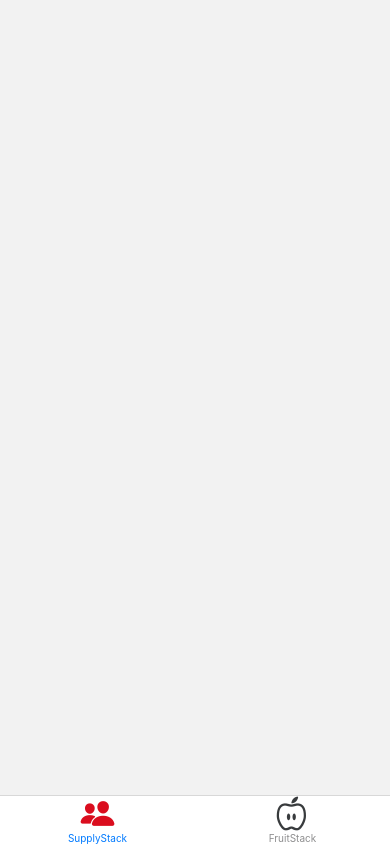
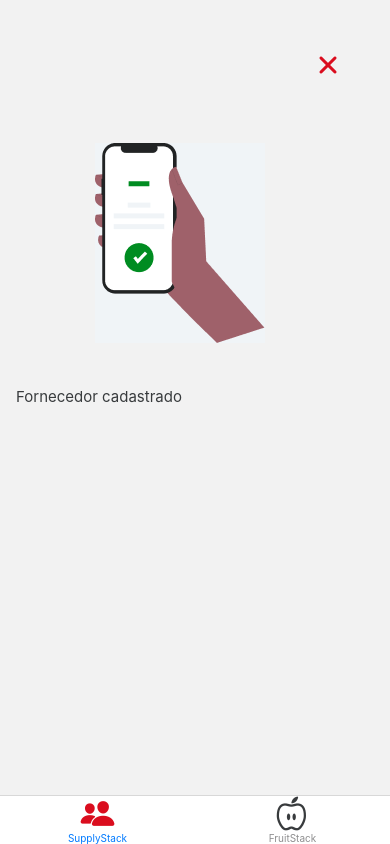
Before and after one commit to Gabriel-Rossi-dev/Barraca-de-Fruta-T, a React Native app: screen /SupplyerFinish in a window 390 px wide. Built offline with nearby package versions, Linux system fonts and the light colour scheme.

Commit message:
update finished image

```diff
--- a/src/screen/Supplyer/SupplyerCPF/index.tsx
+++ b/src/screen/Supplyer/SupplyerCPF/index.tsx
@@ -1,13 +1,26 @@
-import { View, Text } from "react-native";
+import { View, Text, Alert } from "react-native";
 import { styles } from "./styled";
 import { TextInput, TouchableOpacity } from "react-native-gesture-handler";
 import theme from "../../../global/theme/theme";
 import { useNavigation } from "@react-navigation/native";
 import { Ionicons } from "@expo/vector-icons";
 
-function exitRegister(navigation:any){
-  navigation.navigate("SupplyerHome")
-
+function exitRegister(navigation: any) {
+  Alert.alert(
+    "Cancelar Cadastro",
+    "Tem certeza que quer cancelar o cadastro do colaborador?  Você perderá todas as informações inseridas até aqui",
+    [
+      {
+        text: "Não",
+      },
+      {
+        text: "Sim, cancelar",
+        onPress: () => {
+          navigation.navigate("SupplyerHome");
+        },
+      },
+    ]
+  );
 }
 
 export default function SupplyerCPF() {
--- a/src/screen/Supplyer/SupplyerFinish/index.tsx
+++ b/src/screen/Supplyer/SupplyerFinish/index.tsx
@@ -1,10 +1,47 @@
-import {View} from 'react-native'
+import { useNavigation } from "@react-navigation/native";
+import { View, Alert, Image, Text } from "react-native";
+import { TextInput, TouchableOpacity } from "react-native-gesture-handler";
 
+import { Ionicons } from "@expo/vector-icons";
+import { styles } from "./styled";
+import theme from "../../../global/theme/theme";
+import { styled } from "styled-components";
+
+function exitRegister(navigation: any) {
+  Alert.alert(
+    "Cancelar Cadastro",
+    "Tem certeza que quer cancelar o cadastro do colaborador?  Você perderá todas as informações inseridas até aqui",
+    [
+      {
+        text: "Não",
+      },
+      {
+        text: "Sim, cancelar",
+        onPress: () => {
+          navigation.navigate("SupplyerHome");
+        },
+      },
+    ]
+  );
+}
 
 export default function SupplyerFinish() {
-    return (
-      <View>
-
-      </View>
-    );
-  }
+  const navigation: any = useNavigation();
+  return (
+    <View>
+      <TouchableOpacity onPress={() => exitRegister(navigation)}>
+        <Ionicons
+          style={styles.exit}
+          name={"ios-close"}
+          size={36}
+          color={theme.colors.lightGray}
+        />
+      </TouchableOpacity>
+      <Image style ={styles.imageDone}
+      source={require("../../../../assets/undraw-confirmed-re-sef-711.png")} />
+      <Text style ={styles.titleSupplyer}>
+        Fornecedor cadastrado
+      </Text>
+    </View>
+  );
+}
--- /dev/null
+++ b/src/screen/Supplyer/SupplyerFinish/styled.ts
@@ -0,0 +1,57 @@
+import { StyleSheet } from "react-native";
+import theme from "../../../global/theme/theme";
+
+export const styles = StyleSheet.create({
+  exit: {
+    color: theme.colors.primary,
+    fontSize: 32,
+    marginTop: 48,
+    marginStart: 312,
+    marginEnd: 16,
+  },
+  chevronForwardPrimary: {
+    marginTop:2,
+    fontSize: 24,
+    color: theme.colors.primary,
+  },
+  titleText: {
+    marginTop: 26,
+    marginStart: 16,
+    fontSize: 13,
+    color: theme.colors.primary,
+  },
+  titleSupplyer: {
+    marginEnd: 16,
+    marginTop: 44,
+    marginStart: 16,
+    fontSize: 15,
+    color: theme.colors.darkGray,
+  },
+  InputText: {
+    fontSize: 24,
+    marginTop: 24,
+    marginStart: 16,
+  },
+  buttonNext: {
+    marginTop: 320,
+    marginBottom: 40,
+    borderColor: theme.colors.primary,
+    height: 40,
+    marginStart:20,
+    marginEnd:20,
+    borderRadius: 20,
+    borderWidth: 1.5,
+    justifyContent: 'center',
+    alignItems: 'center',
+    flexDirection: 'row',
+  },
+  buttonText: {
+    color: theme.colors.primary,
+    fontSize: 13,
+  },
+  imageDone: {
+    marginTop: 60,
+    marginStart: 95,
+    marginEnd: 95.5,
+  }
+});
--- a/src/screen/Supplyer/SupplyerFruits/index.tsx
+++ b/src/screen/Supplyer/SupplyerFruits/index.tsx
@@ -1,16 +1,34 @@
-import { View, Text } from "react-native";
+import { View, Text, Alert } from "react-native";
 import { styles } from "./styled";
 import { TextInput, TouchableOpacity } from "react-native-gesture-handler";
 import theme from "../../../global/theme/theme";
 import { useNavigation } from "@react-navigation/native";
 import { Ionicons } from "@expo/vector-icons";
 
+function exitRegister(navigation: any) {
+  Alert.alert(
+    "Cancelar Cadastro",
+    "Tem certeza que quer cancelar o cadastro do colaborador?  Você perderá todas as informações inseridas até aqui",
+    [
+      {
+        text: "Não",
+      },
+      {
+        text: "Sim, cancelar",
+        onPress: () => {
+          navigation.navigate("SupplyerHome");
+        },
+      },
+    ]
+  );
+}
+
 export default function SupplyerName() {
   const navigation: any = useNavigation();
   return (
     <View>
       <TouchableOpacity
-        onPress={() => navigation.navigate("SupplyerHome")}>
+        onPress={() => exitRegister(navigation)}>
       <Ionicons
         style={styles.exit}
         name={"ios-close"}
@@ -46,6 +64,18 @@ export default function SupplyerName() {
       <Text style={styles.titleSupplyer}>
         Escolha as frutas que esse fornecedor nos fornece
       </Text>
+      <TouchableOpacity
+        style={styles.buttonNext}
+        onPress={() => navigation.navigate("SupplyerFinish")}
+      >
+        <Text style={styles.buttonText}>Próximo</Text>
+        <Ionicons
+          style={styles.chevronForwardPrimary}
+          name={"ios-chevron-forward"}
+          size={36}
+          color={theme.colors.lightGray}
+        />
+      </TouchableOpacity>
 
     </View>
   );
--- a/src/screen/Supplyer/SupplyerName/index.tsx
+++ b/src/screen/Supplyer/SupplyerName/index.tsx
@@ -1,20 +1,32 @@
-import { View, Text } from "react-native";
+import { View, Text, Alert } from "react-native";
 import { styles } from "./styled";
 import { TextInput, TouchableOpacity } from "react-native-gesture-handler";
 import theme from "../../../global/theme/theme";
 import { useNavigation } from "@react-navigation/native";
 import { Ionicons } from "@expo/vector-icons";
 
-function exitRegister(navigation:any){
-  navigation.navigate("SupplyerHome")
-
+function exitRegister(navigation: any) {
+  Alert.alert(
+    "Cancelar Cadastro",
+    "Tem certeza que quer cancelar o cadastro do colaborador?  Você perderá todas as informações inseridas até aqui",
+    [
+      {
+        text: "Não",
+      },
+      {
+        text: "Sim, cancelar",
+        onPress: () => {
+          navigation.navigate("SupplyerHome");
+        },
+      },
+    ]
+  );
 }
 
 export default function SupplyerName() {
   const navigation: any = useNavigation();
   return (
     <View>
-
       <TouchableOpacity onPress={() => exitRegister(navigation)}>
         <Ionicons
           style={styles.exit}
@@ -32,12 +44,11 @@ export default function SupplyerName() {
       />
       <TouchableOpacity
         style={styles.buttonNext}
-          onPress={() => navigation.navigate('SupplyerCPF')}
+        onPress={() => navigation.navigate("SupplyerCPF")}
       >
-          <Text style={styles.buttonText}>
-            Próximo
-          </Text>
-          <Ionicons style={styles.chevronForwardPrimary}
+        <Text style={styles.buttonText}>Próximo</Text>
+        <Ionicons
+          style={styles.chevronForwardPrimary}
           name={"ios-chevron-forward"}
           size={36}
           color={theme.colors.lightGray}
--- a/src/screen/Supplyer/SupplyerPhone/index.tsx
+++ b/src/screen/Supplyer/SupplyerPhone/index.tsx
@@ -1,15 +1,27 @@
-import { View, Text } from "react-native";
+import { View, Text, Alert } from "react-native";
 import { styles } from "./styled";
 import { TextInput, TouchableOpacity } from "react-native-gesture-handler";
 import theme from "../../../global/theme/theme";
 import { useNavigation } from "@react-navigation/native";
 import { Ionicons } from "@expo/vector-icons";
 
-function exitRegister(navigation:any){
-  navigation.navigate("SupplyerHome")
-
+function exitRegister(navigation: any) {
+  Alert.alert(
+    "Cancelar Cadastro",
+    "Tem certeza que quer cancelar o cadastro do colaborador?  Você perderá todas as informações inseridas até aqui",
+    [
+      {
+        text: "Não",
+      },
+      {
+        text: "Sim, cancelar",
+        onPress: () => {
+          navigation.navigate("SupplyerHome");
+        },
+      },
+    ]
+  );
 }
-
 export default function SupplyerName() {
   const navigation: any = useNavigation();
   return (
```
Also changed, not shown: assets/undraw-confirmed-re-sef-711.png (added). Lines whose indentation alone changed are shown as unchanged.
